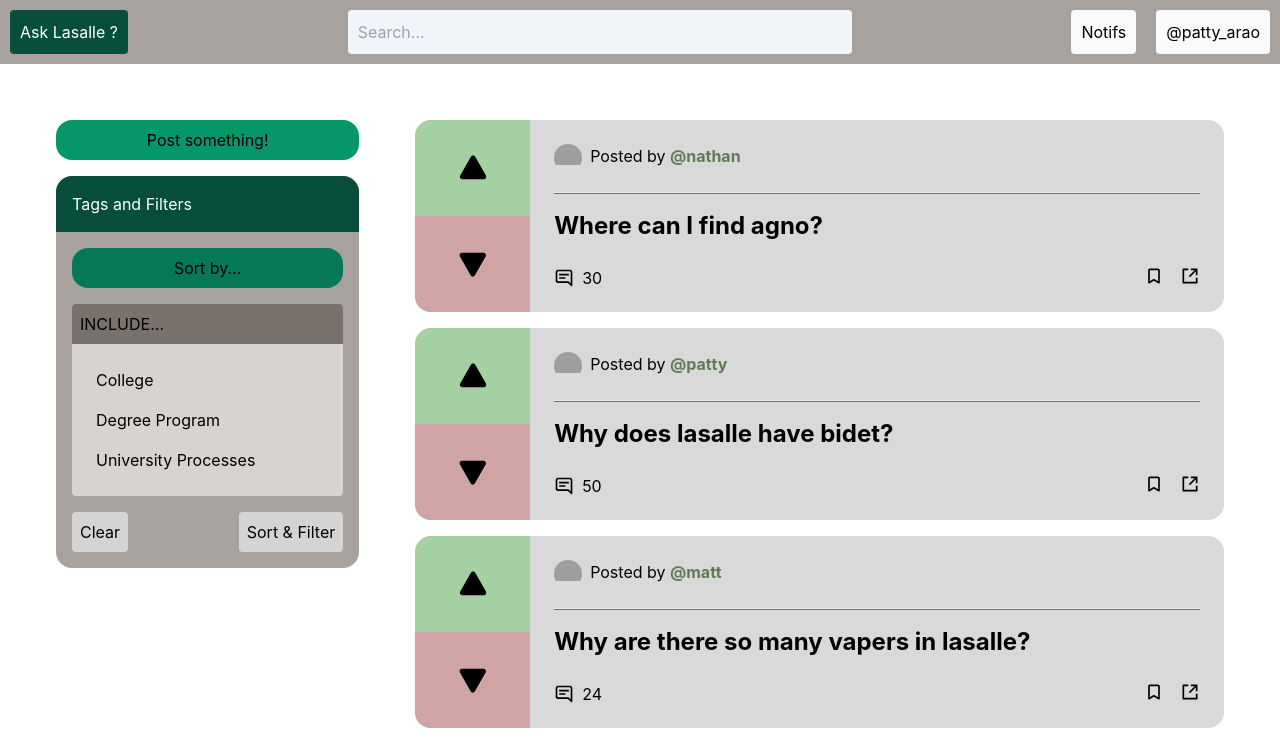
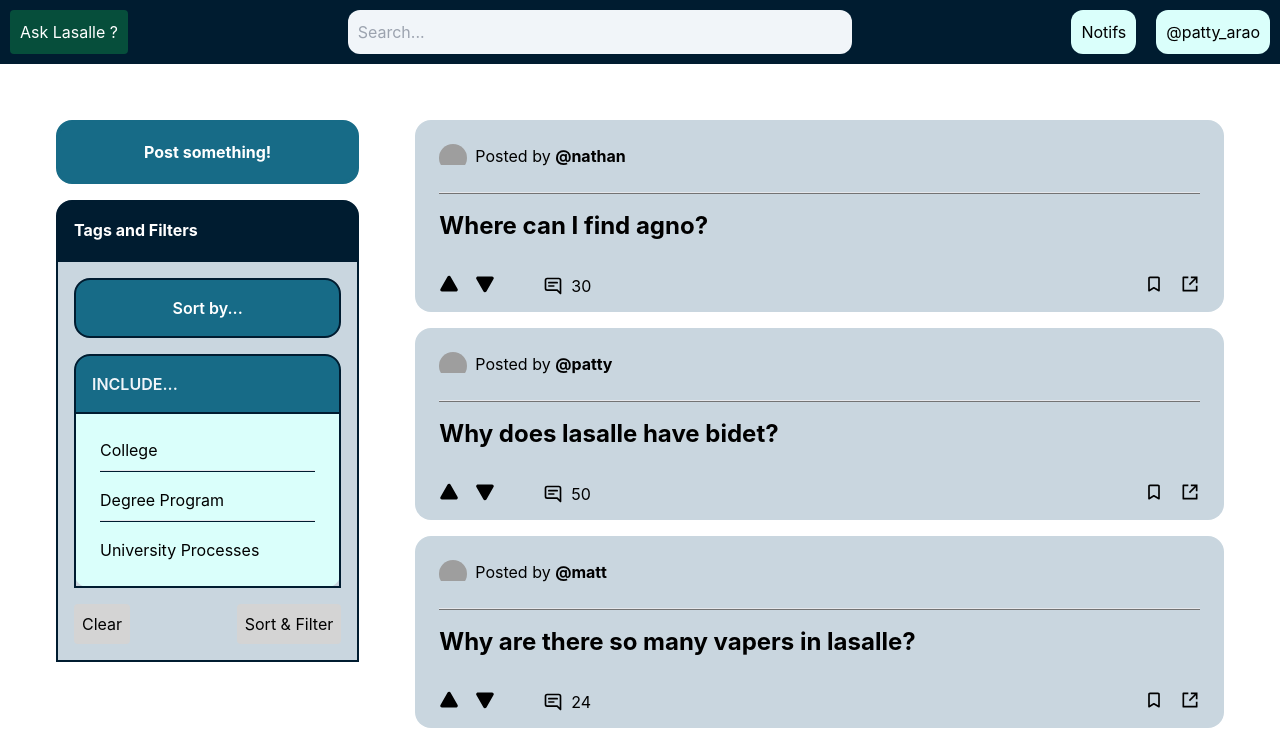
Before and after one commit to Ethea2/Ask-Lasalle, a React (Create React App) app: page /homepage in a window 1280 px wide. Shown: the top 742 px of the page. Built offline with nearby package versions, Linux system fonts and the light colour scheme; data requests are answered from the project's data file; grey boxes are pictures that could not be loaded.

Commit message:
changed some styles

```diff
--- a/src/components/Comment.js
+++ /dev/null
@@ -1,79 +0,0 @@
-import { Link } from 'react-router-dom'
-
-const Comment = ({ post }) => {
-    return (
-        <>
-            <div className="postcard" class="h-44 bg-lasalle-white flex rounded-2xl mx-4 mb-4">
-                <div className="votes" class="w-1/6 flex flex-col rounded-2xl">
-                    <div className="upvote-div" class="flex place-content-center items-center w-full h-1/2 bg-green-upvote rounded-tl-2xl">
-                        <svg xmlns="http://www.w3.org/2000/svg" className="bg-inherit" width="30px" height="30px" viewBox="0 0 512 512" version="1.1">
-                            <title>triangle-filled</title>
-                            <g id="Page-1" stroke="none" stroke-width="1" fill="none" fill-rule="evenodd">
-                                <g id="drop" fill="#000000" transform="translate(32.000000, 42.666667)">
-                                    <path d="M246.312928,5.62892705 C252.927596,9.40873724 258.409564,14.8907053 262.189374,21.5053731 L444.667042,340.84129 C456.358134,361.300701 449.250007,387.363834 428.790595,399.054926 C422.34376,402.738832 415.04715,404.676552 407.622001,404.676552 L42.6666667,404.676552 C19.1025173,404.676552 7.10542736e-15,385.574034 7.10542736e-15,362.009885 C7.10542736e-15,354.584736 1.93772021,347.288125 5.62162594,340.84129 L188.099293,21.5053731 C199.790385,1.04596203 225.853517,-6.06216498 246.312928,5.62892705 Z" id="Combined-Shape">
-                                    </path>
-                                </g>
-                            </g>
-                        </svg>
-                    </div>
-                    <div className="downvote-div" class="rotate-180 flex place-content-center items-center w-full h-1/2 bg-red-downvote rounded-tr-2xl">
-                        <svg xmlns="http://www.w3.org/2000/svg" className="bg-inherit" width="30px" height="30px" viewBox="0 0 512 512" version="1.1">
-                            <title>triangle-filled</title>
-                            <g id="Page-1" stroke="none" stroke-width="1" fill="none" fill-rule="evenodd">
-                                <g id="drop" fill="#000000" transform="translate(32.000000, 42.666667)">
-                                    <path d="M246.312928,5.62892705 C252.927596,9.40873724 258.409564,14.8907053 262.189374,21.5053731 L444.667042,340.84129 C456.358134,361.300701 449.250007,387.363834 428.790595,399.054926 C422.34376,402.738832 415.04715,404.676552 407.622001,404.676552 L42.6666667,404.676552 C19.1025173,404.676552 7.10542736e-15,385.574034 7.10542736e-15,362.009885 C7.10542736e-15,354.584736 1.93772021,347.288125 5.62162594,340.84129 L188.099293,21.5053731 C199.790385,1.04596203 225.853517,-6.06216498 246.312928,5.62892705 Z" id="Combined-Shape">
-                                    </path>
-                                </g>
-                            </g>
-                        </svg>
-                    </div>
-                </div>
-                <div className="post-container" class="w-full p-4 flex flex-col justify-between">
-
-                    <div className="user-info "class="w-full p-2 h-1/4 flex gap-2">
-                        <div className="rounded-full w-7 h-7 overflow-hidden">
-                            <img src={post.img}
-                                class="block object-cover"></img>
-                        </div>
-                        <div className="user-details" class="">
-                            <Link to={'/viewprofile/' + post.user}>
-                                    <p>Posted by <span className="text-d-lasalle font-bold">@{post.user}</span></p>
-                            </Link>
-                        </div>
-
-                    </div>
-
-                    <hr class="bg-neutral-500 m-2 mt-4 h-0.5"></hr>
-
-                    <div className="post-content" class="h-3/5 p-2 flex flex-col justify-between overflow-hidden">
-                        <div className="post-preview" class="h-2/4">
-                            <Link to={'/viewpost/' + post.postid} class="text-2xl font-bold">
-                                <p>{post.title}</p>
-                            </Link>
-                        </div>
-                        <div className="interaction-options" class="h-1/4 flex gap-4">
-
-                            <div className="comments" class="w-max flex gap-2 items-center">
-                                <svg xmlns="http://www.w3.org/2000/svg" width="20px" height="20px" viewBox="0 0 24 24"><path d="M13,11H7a1,1,0,0,0,0,2h6a1,1,0,0,0,0-2Zm4-4H7A1,1,0,0,0,7,9H17a1,1,0,0,0,0-2Zm2-5H5A3,3,0,0,0,2,5V15a3,3,0,0,0,3,3H16.59l3.7,3.71A1,1,0,0,0,21,22a.84.84,0,0,0,.38-.08A1,1,0,0,0,22,21V5A3,3,0,0,0,19,2Zm1,16.59-2.29-2.3A1,1,0,0,0,17,16H5a1,1,0,0,1-1-1V5A1,1,0,0,1,5,4H19a1,1,0,0,1,1,1Z" /></svg>
-                                {post.comments} replies
-                            </div>
-
-                            <div className="bookmark" class="w-max flex gap-2 items-center">
-                                <svg xmlns="http://www.w3.org/2000/svg" width="20" height="20" viewBox="0 0 24 24" fill="none">
-                                    <path d="M17.9999 21C17.8278 20.9996 17.6587 20.9549 17.5089 20.87L11.8359 17.663L6.5129 20.863C6.36079 20.9539 6.18725 21.0028 6.01005 21.0046C5.83285 21.0064 5.65836 20.961 5.50443 20.8732C5.3505 20.7854 5.22267 20.6583 5.13402 20.5049C5.04537 20.3514 4.99908 20.1772 4.9999 20V5.334C4.9832 4.73305 5.20536 4.14997 5.61772 3.7125C6.03008 3.27503 6.59901 3.01882 7.1999 3H16.7999C17.4007 3.01908 17.9695 3.27537 18.3818 3.71278C18.7941 4.1502 19.0163 4.73312 18.9999 5.334V20C18.9999 20.2652 18.8945 20.5196 18.707 20.7071C18.5195 20.8946 18.2651 21 17.9999 21ZM11.8209 15.506C11.9933 15.5059 12.1628 15.5503 12.3129 15.635L16.9999 18.286V5.334C16.9999 5.134 16.8799 5 16.7999 5H7.1999C7.1199 5 6.9999 5.133 6.9999 5.334V18.234L11.3059 15.648C11.4615 15.5548 11.6395 15.5058 11.8209 15.506Z" fill="black" />
-                                </svg>
-                                Bookmark
-                            </div>
-                            <div className="share" class="w-max flex gap-2 items-center">
-                                <svg xmlns="http://www.w3.org/2000/svg" viewBox="0 0 24 24" width="20" height="20"><path fill="none" d="M0 0h24v24H0z" /><path d="M10 3v2H5v14h14v-5h2v6a1 1 0 0 1-1 1H4a1 1 0 0 1-1-1V4a1 1 0 0 1 1-1h6zm7.586 2H13V3h8v8h-2V6.414l-7 7L10.586 12l7-7z" fill="#000" /></svg>
-                                Share
-                            </div>
-                        </div>
-                    </div>
-                </div>
-            </div>
-        </>
-    )
-}
-
-export default Comment;
--- a/src/components/Navbar.js
+++ b/src/components/Navbar.js
@@ -1,21 +1,21 @@
 const Navbar = () => {
     return (
-        <nav className="navbar" class="flex bg-stone-400 justify-between items-center sticky top-0 h-auto p-2.5 overflow-hidden">
+        <nav className="navbar" class="flex bg-dark-navy justify-between items-center sticky top-0 h-auto p-2.5 overflow-hidden">
             <div className="logo" class="bg-emerald-900 rounded p-2.5">
                 <p class="text-white">Ask Lasalle ?</p>
             </div>
             <div className="search" class="w-2/5">
-                <input type="text" placeholder="Search..." class="p-2.5 w-full rounded border-none bg-slate-100"/>
+                <input type="text" placeholder="Search..." class="p-2.5 w-full rounded-xl border-none bg-slate-100"/>
             </div>
             <div className="links"
                  class="
                  flex
                  items-center
                  gap-x-5">
-                <div className="notifications" class="bg-slate-50 p-2.5 rounded">
+                <div className="notifications" class="bg-sky p-2.5 rounded-xl">
                     <p>Notifs</p>
                 </div>
-                <div className="user" class="bg-slate-50 p-2.5 rounded">
+                <div className="user" class="bg-sky p-2.5 rounded-xl">
                     <p>@patty_arao</p>
                 </div>
             </div>
--- a/src/components/Postcard.js
+++ b/src/components/Postcard.js
@@ -2,60 +2,67 @@ import { Link } from 'react-router-dom'
 const Postcard = ({ post, user }) => {
     return (
         <>
-            <div className="postcard" class="h-48 bg-lasalle-white flex rounded-2xl m-auto mb-4">
-                <div className="votes" class="w-1/6 flex flex-col rounded-2xl">
-                    <div className="upvote-div" class="flex place-content-center items-center w-full h-1/2 bg-green-upvote rounded-tl-2xl">
-                        <svg xmlns="http://www.w3.org/2000/svg" className="bg-inherit" width="30px" height="30px" viewBox="0 0 512 512" version="1.1">
-                            <title>triangle-filled</title>
-                            <g id="Page-1" stroke="none" stroke-width="1" fill="none" fill-rule="evenodd">
-                                <g id="drop" fill="#000000" transform="translate(32.000000, 42.666667)">
-                                    <path d="M246.312928,5.62892705 C252.927596,9.40873724 258.409564,14.8907053 262.189374,21.5053731 L444.667042,340.84129 C456.358134,361.300701 449.250007,387.363834 428.790595,399.054926 C422.34376,402.738832 415.04715,404.676552 407.622001,404.676552 L42.6666667,404.676552 C19.1025173,404.676552 7.10542736e-15,385.574034 7.10542736e-15,362.009885 C7.10542736e-15,354.584736 1.93772021,347.288125 5.62162594,340.84129 L188.099293,21.5053731 C199.790385,1.04596203 225.853517,-6.06216498 246.312928,5.62892705 Z" id="Combined-Shape">
-                                    </path>
-                                </g>
-                            </g>
-                        </svg>
-                    </div>
-                    <div className="downvote-div" class="rotate-180 flex place-content-center items-center w-full h-1/2 bg-red-downvote rounded-tr-2xl">
-                        <svg xmlns="http://www.w3.org/2000/svg" className="bg-inherit" width="30px" height="30px" viewBox="0 0 512 512" version="1.1">
-                            <title>triangle-filled</title>
-                            <g id="Page-1" stroke="none" stroke-width="1" fill="none" fill-rule="evenodd">
-                                <g id="drop" fill="#000000" transform="translate(32.000000, 42.666667)">
-                                    <path d="M246.312928,5.62892705 C252.927596,9.40873724 258.409564,14.8907053 262.189374,21.5053731 L444.667042,340.84129 C456.358134,361.300701 449.250007,387.363834 428.790595,399.054926 C422.34376,402.738832 415.04715,404.676552 407.622001,404.676552 L42.6666667,404.676552 C19.1025173,404.676552 7.10542736e-15,385.574034 7.10542736e-15,362.009885 C7.10542736e-15,354.584736 1.93772021,347.288125 5.62162594,340.84129 L188.099293,21.5053731 C199.790385,1.04596203 225.853517,-6.06216498 246.312928,5.62892705 Z" id="Combined-Shape">
-                                    </path>
-                                </g>
-                            </g>
-                        </svg>
-                    </div>
-                </div>
+            <div className="postcard" class="h-48 bg-light-blue-gray flex rounded-2xl m-auto mb-4">
+
                 <div className="post-container" class="w-full p-4 flex flex-col justify-between">
-
                     <div className="user-info "class="w-full p-2 h-1/4 flex gap-2">
                         <div className="rounded-full w-7 h-7 overflow-hidden">
-                            <img src={post.img}
-                                class="block object-cover"></img>
+                            <img src={post.img} class="block object-cover"></img>
                         </div>
+
                         <div className="user-details" class="">
                             <Link to={'/viewprofile/' + post.user}>
                                     <p>Posted by <span className="text-d-lasalle font-bold">@{post.user}</span></p>
                             </Link>
                         </div>
-
                     </div>
 
                     <hr class="bg-neutral-500 m-2 mt-4 h-0.5"></hr>
 
                     <div className="post-content" class="p-2 flex flex-col justify-between overflow-hidden">
+
                         <div className="post-preview" class="h-2/4">
                             <Link to={'/viewpost/' + post.postid} class="text-2xl font-bold">
                                 <p>{post.title}</p>
                             </Link>
                         </div>
-                        <div className="interaction-options" class="flex justify-between mt-6">
 
-                            <div className="comments" class="flex gap-2">
-                                <svg xmlns="http://www.w3.org/2000/svg" width="20px" height="20px" viewBox="0 0 24 24" class="my-auto"><path d="M13,11H7a1,1,0,0,0,0,2h6a1,1,0,0,0,0-2Zm4-4H7A1,1,0,0,0,7,9H17a1,1,0,0,0,0-2Zm2-5H5A3,3,0,0,0,2,5V15a3,3,0,0,0,3,3H16.59l3.7,3.71A1,1,0,0,0,21,22a.84.84,0,0,0,.38-.08A1,1,0,0,0,22,21V5A3,3,0,0,0,19,2Zm1,16.59-2.29-2.3A1,1,0,0,0,17,16H5a1,1,0,0,1-1-1V5A1,1,0,0,1,5,4H19a1,1,0,0,1,1,1Z" /></svg>
-                                <p class="">{post.comments}</p>
+                        <div className="interaction-options" class="flex justify-between mt-8">
+
+                            <div className="votes-replies" class="flex gap-12">
+                                <div className="votes" class="flex justify-between gap-4">
+                                    <div className="upvotes">
+                                        <svg xmlns="http://www.w3.org/2000/svg" className="bg-inherit" width="20px" height="20px" viewBox="0 0 512 512" version="1.1">
+                                        <title>triangle-filled</title>
+                                        <g id="Page-1" stroke="none" stroke-width="1" fill="none" fill-rule="evenodd">
+                                        <g id="drop" fill="#000000" transform="translate(32.000000, 42.666667)">
+                                            <path d="M246.312928,5.62892705 C252.927596,9.40873724 258.409564,14.8907053 262.189374,21.5053731 L444.667042,340.84129 C456.358134,361.300701 449.250007,387.363834 428.790595,399.054926 C422.34376,402.738832 415.04715,404.676552 407.622001,404.676552 L42.6666667,404.676552 C19.1025173,404.676552 7.10542736e-15,385.574034 7.10542736e-15,362.009885 C7.10542736e-15,354.584736 1.93772021,347.288125 5.62162594,340.84129 L188.099293,21.5053731 C199.790385,1.04596203 225.853517,-6.06216498 246.312928,5.62892705 Z" id="Combined-Shape">
+                                            </path>
+                                        </g>
+                                        </g>
+                                        </svg>
+                                    </div>
+
+                                    <div className="downvotes">
+                                        <svg xmlns="http://www.w3.org/2000/svg" className="bg-inherit" width="20px" height="20px" viewBox="0 0 512 512" version="1.1" class="rotate-180">
+                                            <title>triangle-filled</title>
+                                            <g id="Page-1" stroke="none" stroke-width="1" fill="none" fill-rule="evenodd">
+                                            <g id="drop" fill="#000000" transform="translate(32.000000, 42.666667)">
+                                            <path d="M246.312928,5.62892705 C252.927596,9.40873724 258.409564,14.8907053 262.189374,21.5053731 L444.667042,340.84129 C456.358134,361.300701 449.250007,387.363834 428.790595,399.054926 C422.34376,402.738832 415.04715,404.676552 407.622001,404.676552 L42.6666667,404.676552 C19.1025173,404.676552 7.10542736e-15,385.574034 7.10542736e-15,362.009885 C7.10542736e-15,354.584736 1.93772021,347.288125 5.62162594,340.84129 L188.099293,21.5053731 C199.790385,1.04596203 225.853517,-6.06216498 246.312928,5.62892705 Z" id="Combined-Shape">
+                                            </path>
+                                            </g>
+                                            </g>
+                                        </svg>
+                                    </div>
+                                </div>
+
+                                <div className="comments" class="flex gap-2">
+                                    <svg xmlns="http://www.w3.org/2000/svg" width="20px" height="20px" viewBox="0 0 24 24" class="my-auto"><path d="M13,11H7a1,1,0,0,0,0,2h6a1,1,0,0,0,0-2Zm4-4H7A1,1,0,0,0,7,9H17a1,1,0,0,0,0-2Zm2-5H5A3,3,0,0,0,2,5V15a3,3,0,0,0,3,3H16.59l3.7,3.71A1,1,0,0,0,21,22a.84.84,0,0,0,.38-.08A1,1,0,0,0,22,21V5A3,3,0,0,0,19,2Zm1,16.59-2.29-2.3A1,1,0,0,0,17,16H5a1,1,0,0,1-1-1V5A1,1,0,0,1,5,4H19a1,1,0,0,1,1,1Z" /></svg>
+                                    <p class="">{post.comments}</p>
+                                </div>
                             </div>
+
+
                             <div className="bookmark-share" class="flex gap-4">
                                 <div className="bookmark" class="">
                                     <svg xmlns="http://www.w3.org/2000/svg" width="20" height="20" viewBox="0 0 24 24" fill="none" class="my-auto">
--- a/src/components/Sidebar.js
+++ b/src/components/Sidebar.js
@@ -7,29 +7,31 @@ const Sidebar = () => {
 
             <div className="new-post">
                 <Link to="/createpost">
-                    <button class="w-full p-2 mb-4 rounded-2xl bg-emerald-600 text-center hover:bg-emerald-700">Post something!</button>
+                    <button class="w-full p-4 mb-4 rounded-2xl bg-teal text-white font-bold border-4 border-teal text-center ease-in duration-75 hover:bg-dark-navy">Post something!</button>
                 </Link>
             </div>
 
-            <div className="organize" class="w-full bg-stone-400 rounded-2xl">
-                <div className="heading" class="bg-emerald-900 w-full p-4 rounded-t-2xl">
-                    <p class="text-white text-bold">Tags and Filters</p>
+            <div className="organize" class="w-full bg-light-blue-gray rounded-2xl">
+                <div className="heading" class="border-2 border-dark-navy bg-dark-navy w-full p-4 rounded-t-2xl">
+                    <p class="text-white font-bold">Tags and Filters</p>
                 </div>
 
+                <div className="navigation-area" class="border-2 border-dark-navy bg-light-blue-gray">
                     <div className="sort-dropdown" class="group p-4 pb-0 pt-4">
-                    <button class="ease-in duration-75 block bg-emerald-700 p-2 rounded-2xl w-full">Sort by...</button>
+                        <button class="ease-in duration-75 block bg-teal p-4 border-2 border-dark-navy rounded-2xl w-full text-white font-semibold">Sort by...</button>
                             <div className="filters" class="hidden mt-2 ease-in duration-75 group-hover:block hover:block bg-white rounded-2xl py-2">
                                 <p class="block px-4 py-2 ease-in duration-75 hover:text-emerald-700 hover:font-bold">Upvotes</p>
                                 <p class="block px-4 py-2 ease-in duration-75 hover:text-emerald-700 hover:font-bold">Comments</p>
                             </div>
                     </div>
 
-                <div className="tags" class="p-4 flex flex-col gap-4">
-                    <div className="include-tags" class="bg-stone-300 rounded">
-                        <h3 class="bg-stone-500 p-2 rounded-t">INCLUDE...</h3>
-                        <div className="list" class="p-2">
+                    <div className="tags" class="p-4 flex flex-col gap-4 ">
+                        <div className="include-tags" class="bg-sky rounded-2xl">
+                            <h3 class="bg-stone-500 p-4 rounded-t-2xl bg-teal border-2 border-dark-navy text-almost-white font-semibold">INCLUDE...</h3>
+                            <div className="list" class="p-2 border-2 border-t-0 border-dark-navy">
                                 <div className="college-list" class="group m-4">
                                     <p class="block duration-75 ease-in group-hover:bg-stone-400 group-hover:px-2 group-hover:py-0.5 group-hover:rounded-lg group-hover:mb-1">College</p>
+
                                     <div className="college-filters" class="hidden group-hover:block hover:block bg-white rounded-lg py-2 px-1.5 mt-2">
                                         <p class="py-0.5 px-2 rounded-lg mb-2 hover:text-emerald-700 hover:font-bold">Computer Studies</p>
                                         <p class="py-0.5 px-2 rounded-lg mb-2 hover:text-emerald-700 hover:font-bold">Education</p>
@@ -39,6 +41,8 @@ const Sidebar = () => {
                                         <p class="py-0.5 px-2 rounded-lg mb-2 hover:text-emerald-700 hover:font-bold">Science</p>
                                         <p class="py-0.5 px-2 rounded-lg hover:text-emerald-700 hover:font-bold">Engineering</p>
                                     </div>
+
+                                    <hr class="bg-dark-navy h-0.5 mt-2"></hr>
                                 </div>
 
                                 <div className="college-list" class="group m-4">
@@ -53,6 +57,7 @@ const Sidebar = () => {
                                         <p class="py-0.5 px-2 rounded-lg mb-2 hover:text-emerald-700 hover:font-bold">BS IET-GD</p>
                                         <p class="py-0.5 px-2 rounded-lg hover:text-emerald-700 hover:font-bold">BS IET-AD</p>
                                     </div>
+                                    <hr class="bg-dark-navy h-0.5 mt-2"></hr>
                                 </div>
 
                                 <div className="college-list" class="group m-4">
@@ -62,6 +67,7 @@ const Sidebar = () => {
                                         <p class="py-0.5 px-2 rounded-lg mb-2 hover:text-emerald-700 hover:font-bold">Pre-Enlistment</p>
                                         <p class="py-0.5 px-2 rounded-lg hover:text-emerald-700 hover:font-bold">Enrollment</p>
                                     </div>
+
                                 </div>
 
                             </div>
@@ -74,6 +80,7 @@ const Sidebar = () => {
                     </div>
                 </div>
             </div>
+        </div>
 
      );
 }
--- a/tailwind.config.js
+++ b/tailwind.config.js
@@ -12,19 +12,29 @@ module.exports = {
   theme: {
     extend: {
       colors:{
-        'd-lasalle' : '#617A55',
-        'l-lasalle' : '#A4D0A4',
-        'lasalle-white' : '#D9D9D9',
-        'green-upvote' : '#A4D0A4',
-        'red-downvote' : '#D0A4A4',
         // 'd-lasalle' : '#617A55',
         // 'l-lasalle' : '#A4D0A4',
-        // 'lasalle-white' : '#D9D9D9'
+        // 'lasalle-white' : '#D9D9D9',
+        // 'green-upvote' : '#A4D0A4',
+        // 'red-downvote' : '#D0A4A4',
+        // // 'd-lasalle' : '#617A55',
+        // // 'l-lasalle' : '#A4D0A4',
+        // // 'lasalle-white' : '#D9D9D9'
 
-        'main-background' : '#F4F9F4', // color for the background/body of the pages of the web
-        'primary-component' : '#5C8D89', // for the navbar,  and/or heading area of sidebar and other components
-        'accent' : '#A7D7C5', // accent color for the components
-        'primary-text' : '#74B49B' // used for texts we might want to highlight
+        // 'main-background' : '#F4F9F4', // color for the background/body of the pages of the web
+        // 'primary-component' : '#5C8D89', // for the navbar,  and/or heading area of sidebar and other components
+        // 'accent' : '#A7D7C5', // accent color for the components
+        // 'primary-text' : '#74B49B' // used for texts we might want to highlight
+
+        'dark-navy': '#001C30',
+        'teal': '#176B87',
+        'mint': '#64CCC5',
+        'sky': '#DAFFFB',
+
+        'dark-gray': '#1E2022',
+        'blue-gray': '#52616B',
+        'light-blue-gray': '#C9D6DF',
+        'almost-white': '#F0F5F9'
       },
     },
   },
```
Lines whose indentation alone changed are shown as unchanged.
